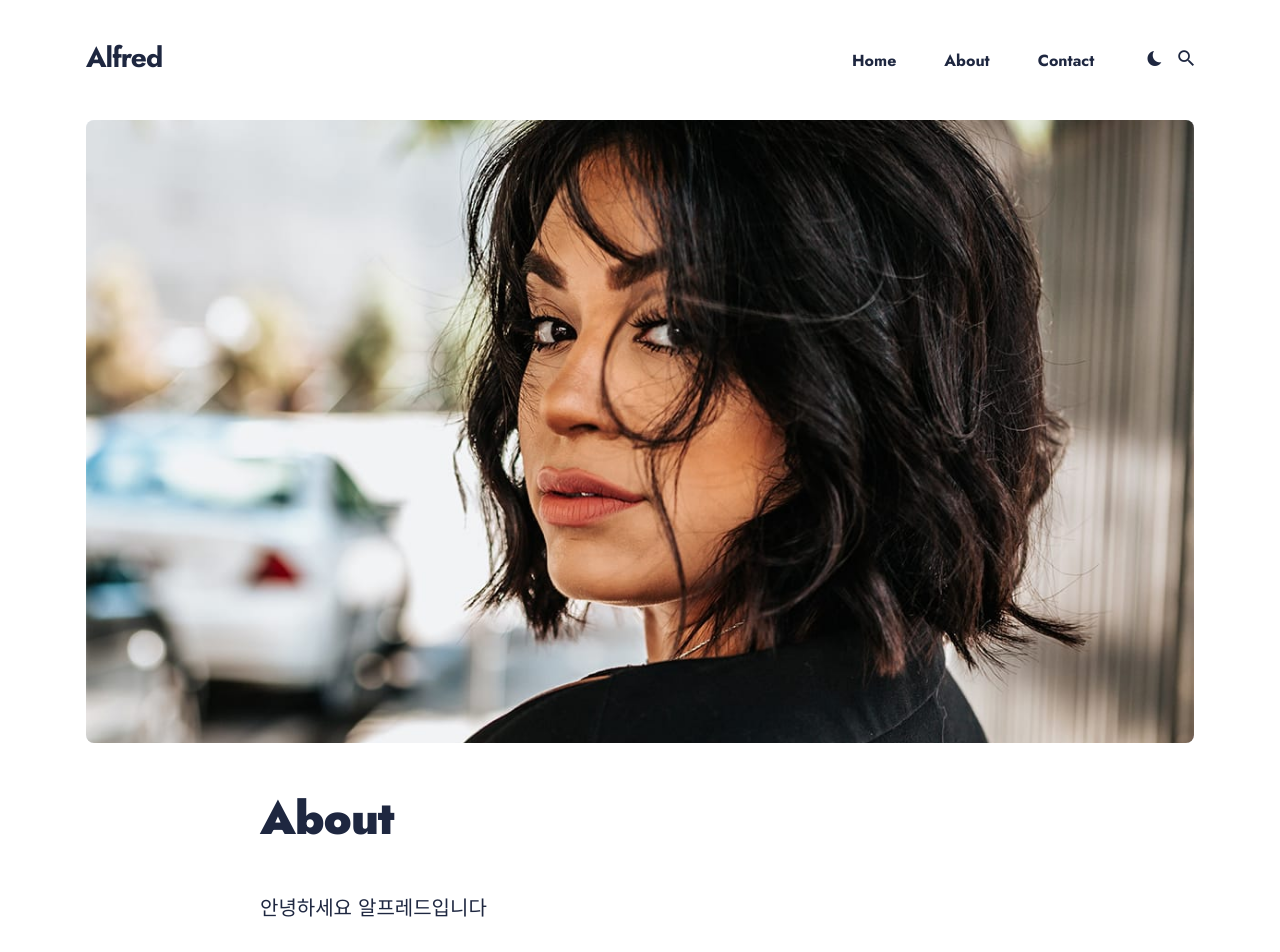
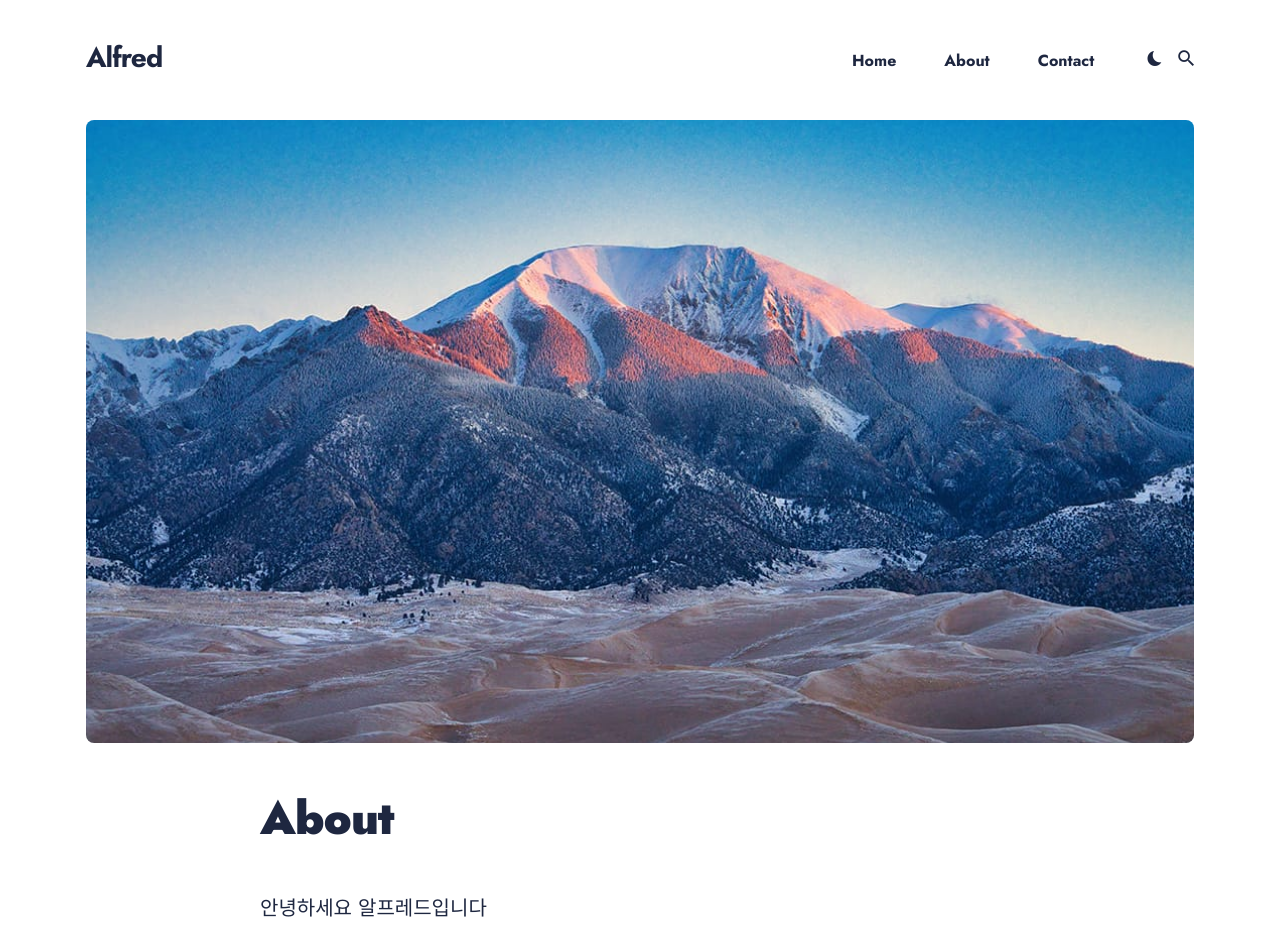
Before and after one commit to alfred-byjw/alfred-byjw.github.com, a Jekyll site: the page built from _pages/about.md, in a window 1280 px wide. Shown: the top 952 px of the page. Built offline with Jekyll 4.4.1, drawn with Linux system fonts in a browser that asks for light colours; nearby versions of some CDN libraries.

Commit message:
포스팅

```diff
--- a/_pages/about.md
+++ b/_pages/about.md
@@ -2,7 +2,7 @@
 layout: page
 title: About
 permalink: /about/
-image: '/images/01-2.jpg'
+image: '/images/02.jpg'
 ---
 
 안녕하세요 알프레드입니다
--- a/index.html
+++ b/index.html
@@ -1,6 +1,5 @@
 ---
 layout: default
-image: '/images/01.jpg'
 ---
 
 {% include hero.html %}
```
Also changed, not shown: images/01-1.jpg (deleted), images/01-2.jpg (deleted), images/01.jpg (deleted).
